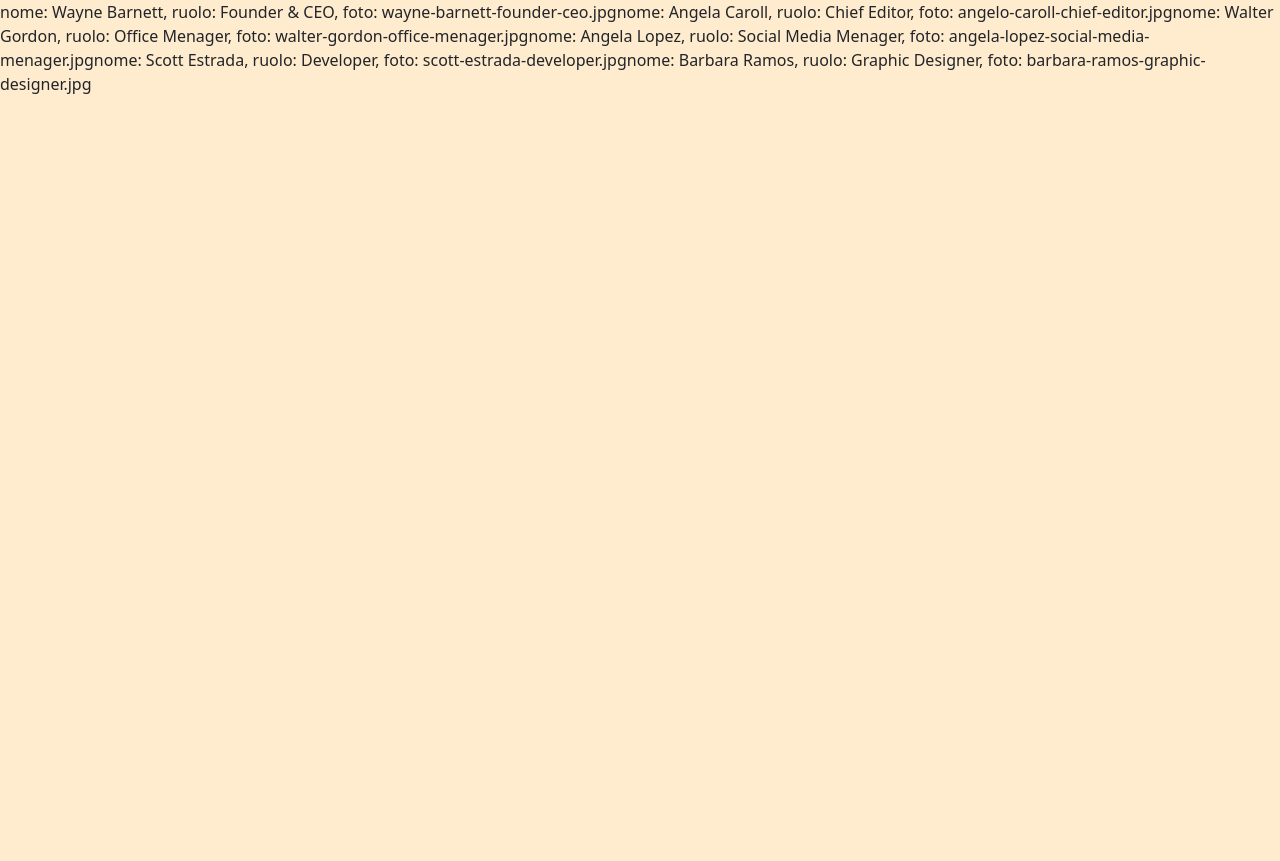
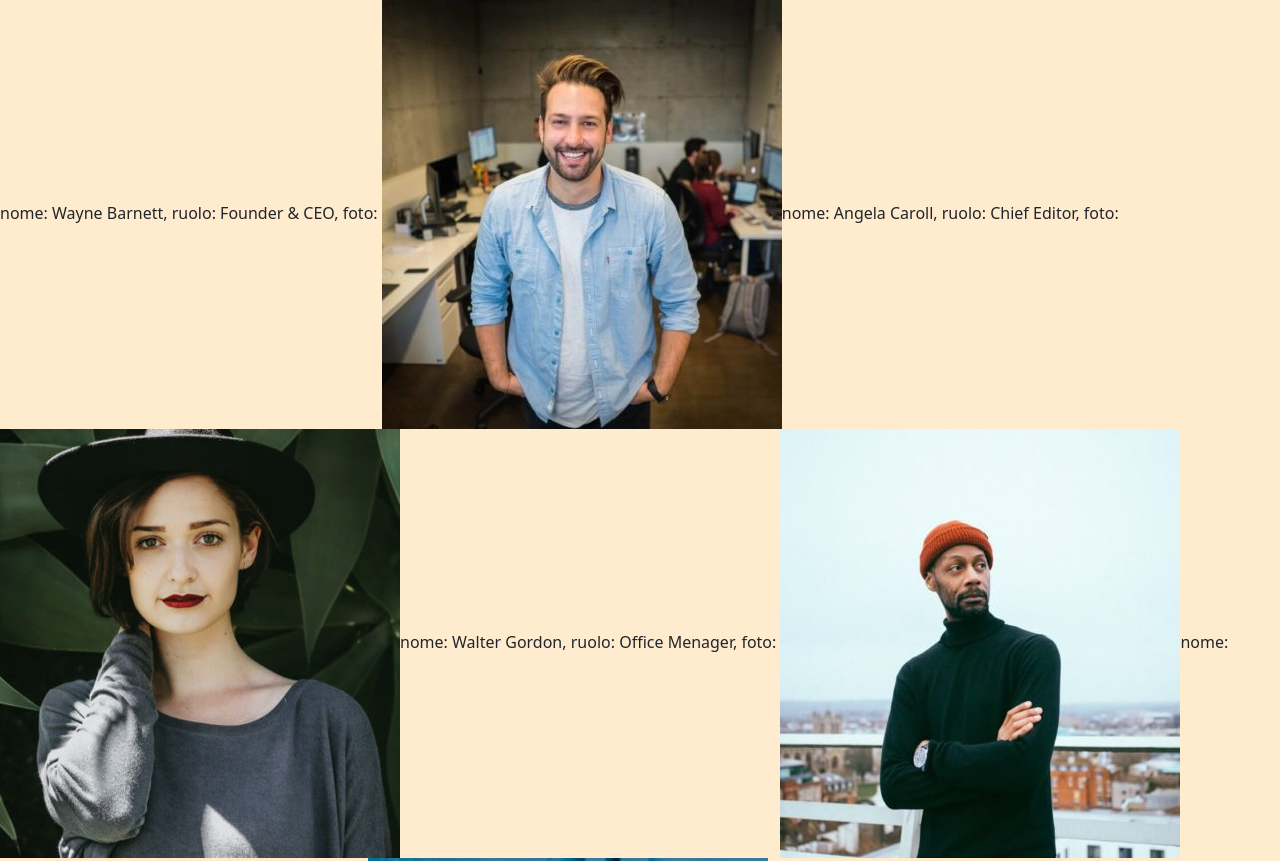
Before and after one commit to ValentinaZussino/js-our-team, a plain HTML site: page index.html in a window 1280 px wide. Shown: the top 861 px of the page. Before the commit the page ends 800 px from the top, so only its background shows below. Drawn offline with nearby package versions, Linux system fonts and the light colour scheme.

Commit message:
aggiunta foto in pagina

```diff
--- a/js/script.js
+++ b/js/script.js
@@ -19,32 +19,32 @@ const teamMembers = [
     {
         nome: 'Wayne Barnett',
         ruolo: 'Founder & CEO',
-        foto: 'wayne-barnett-founder-ceo.jpg',
+        foto: '<img src="./img/wayne-barnett-founder-ceo.jpg" alt=""></img>',
     },
     {
         nome: 'Angela Caroll',
         ruolo: 'Chief Editor',
-        foto: 'angelo-caroll-chief-editor.jpg',
+        foto: '<img src="./img/angela-caroll-chief-editor.jpg" alt="">',
     },
     {
         nome: 'Walter Gordon',
         ruolo: 'Office Menager',
-        foto: 'walter-gordon-office-menager.jpg',
+        foto: '<img src="./img/walter-gordon-office-manager.jpg" alt="">',
     },
     {
         nome: 'Angela Lopez',
         ruolo: 'Social Media Menager',
-        foto: 'angela-lopez-social-media-menager.jpg',
+        foto: '<img src="./img/angela-lopez-social-media-manager.jpg" alt="">',
     },
     {
         nome: 'Scott Estrada',
         ruolo: 'Developer',
-        foto: 'scott-estrada-developer.jpg',
+        foto: '<img src="./img/scott-estrada-developer.jpg" alt="">',
     },
     {
         nome: 'Barbara Ramos',
         ruolo: 'Graphic Designer',
-        foto: 'barbara-ramos-graphic-designer.jpg',
+        foto: '<img src="./img/barbara-ramos-graphic-designer.jpg" alt="">',
     }
 ]
 // prendo p per poi stampare dentro
```
Also changed, not shown: index.html (+1 -0 lines).
